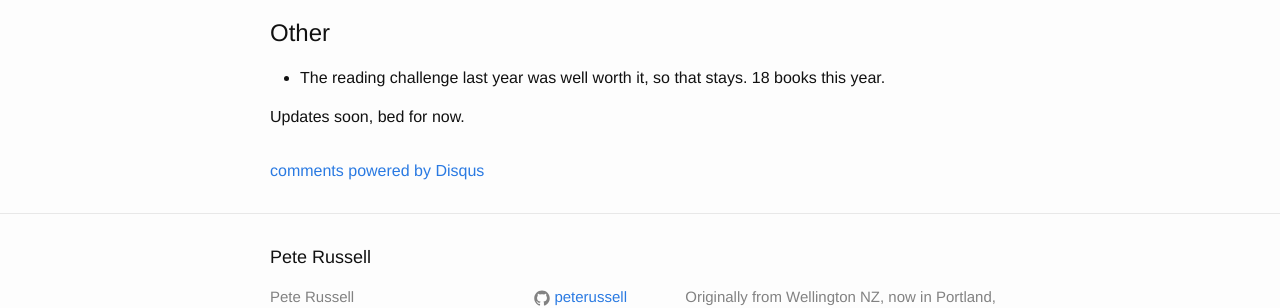
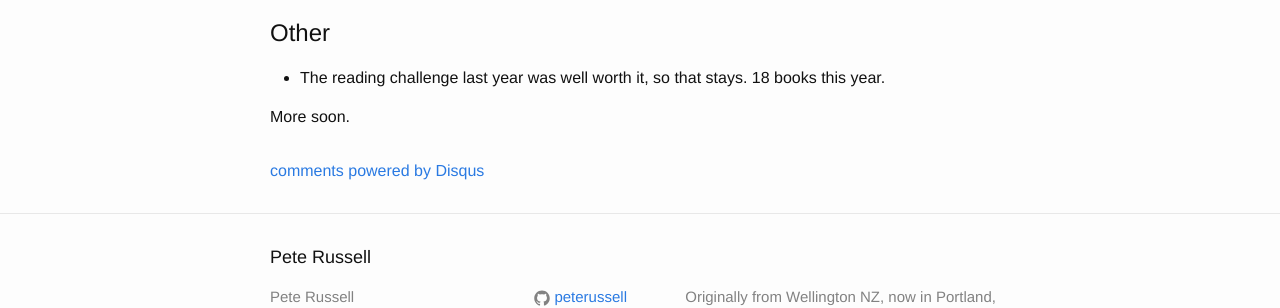
Before and after one commit to peterussell/peterussell.github.io_old, a Jekyll site: the page built from _posts/2016-09-22-life-just-after-30.md, in a window 1280 px wide. Shown: the part 953-1261 px from the top of the page. Built offline with Jekyll 4.4.1, drawn with Linux system fonts in a browser that asks for light colours; comment, search, counter and statistics services are not loaded.

Commit message:
Revision 2

```diff
--- a/_posts/2016-09-22-life-just-after-30.md
+++ b/_posts/2016-09-22-life-just-after-30.md
@@ -44,7 +44,7 @@ this makes any sense. Will revisit it later.
 
  - The reading challenge last year was well worth it, so that stays. 18 books this year.
 
-Updates soon, bed for now.
+More soon.
 
 [goals]: /programming/2015/08/25/life-before-30.html
 [retrospective]: /life/2016/08/21/life-before-30-retrospective.html
```
